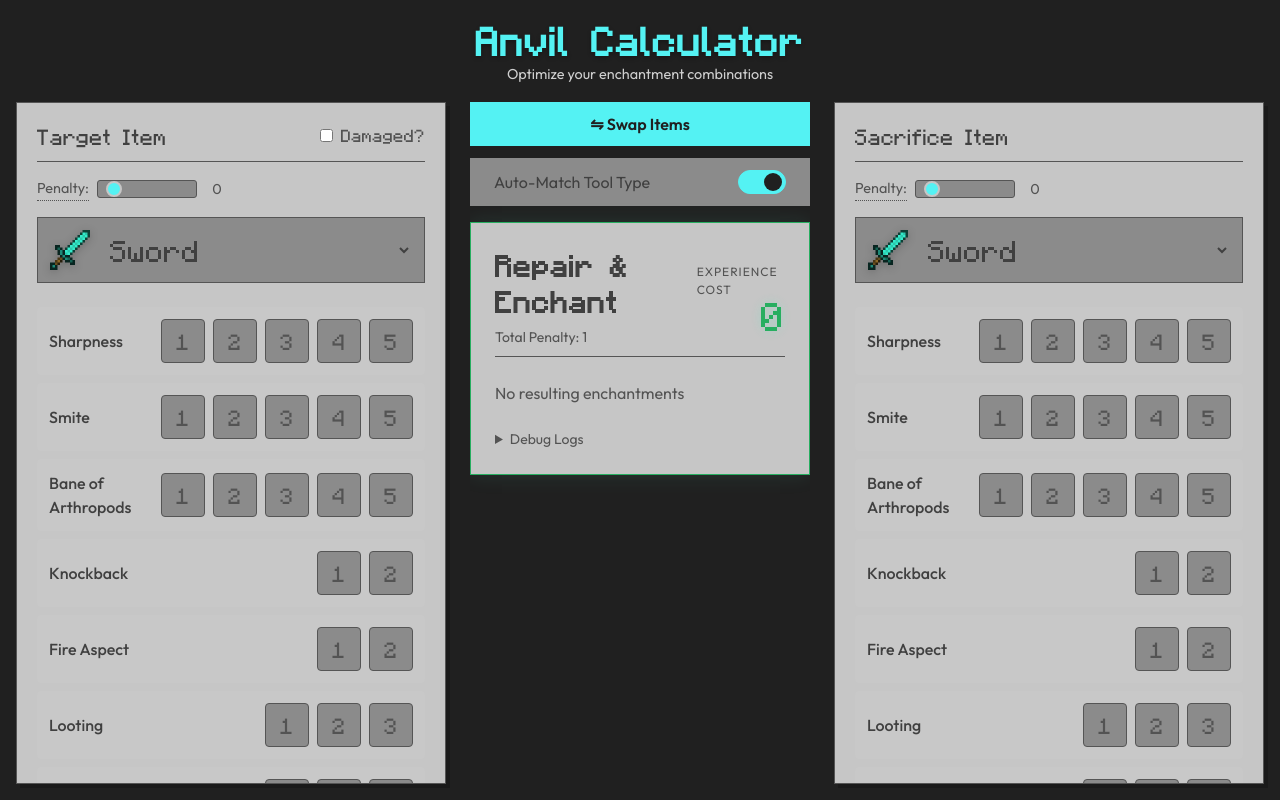
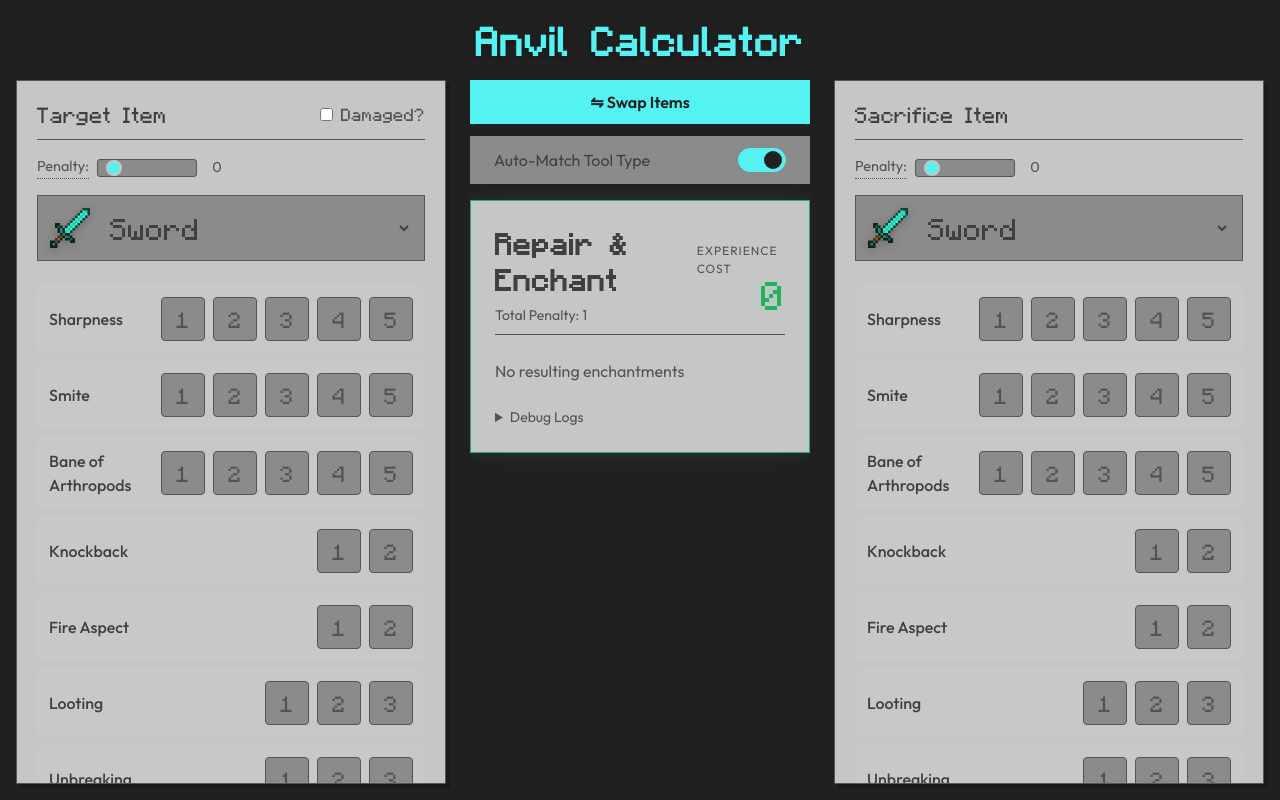
Before and after one commit to sunnypwang/Anvil-Calculator, a React (Vite) app: page / in a window 1280 px wide. Built offline with nearby package versions, Linux system fonts and the light colour scheme.

Commit message:
remove subtitle

```diff
--- a/src/App.jsx
+++ b/src/App.jsx
@@ -111,7 +111,7 @@ function App() {
     <div className="app-container">
       <header className="app-header">
         <h1 className="app-title">Anvil Calculator</h1>
-        <p className="app-subtitle">Optimize your enchantment combinations</p>
+
       </header>
 
       <div className="calculator-grid">
```
